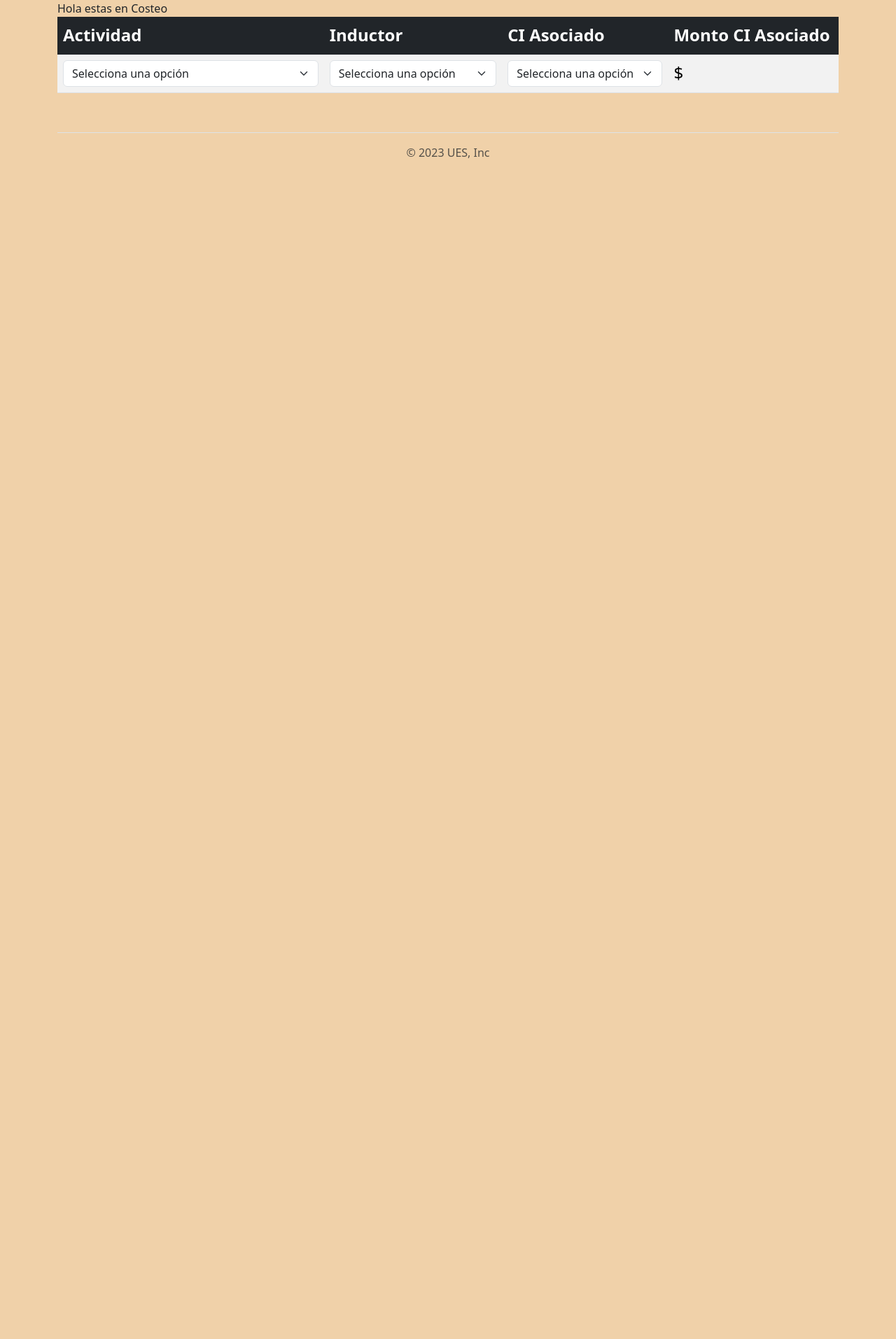
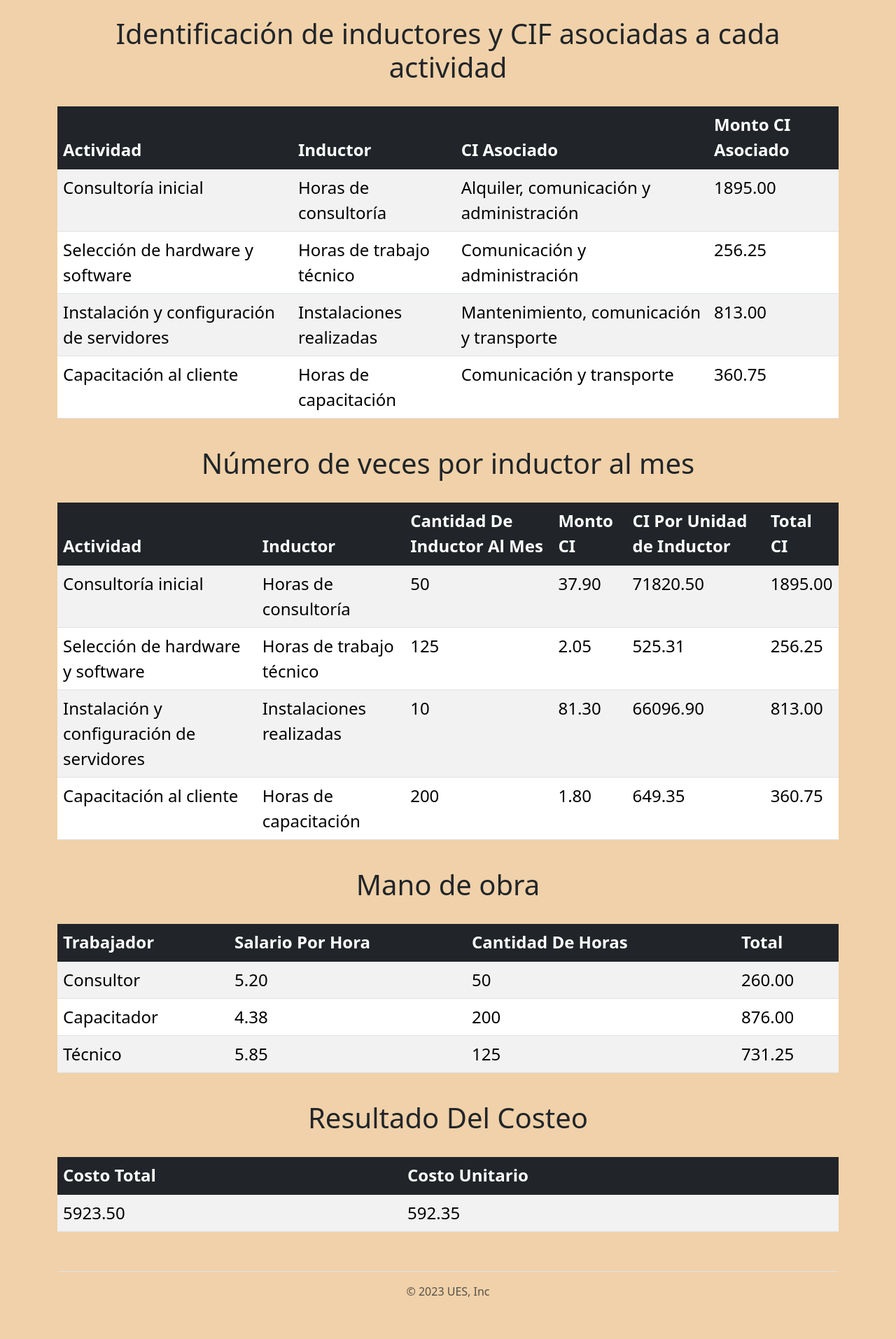
Before and after one commit to JGer04/ProyectoSIC, a Django app: page /costo/costeo in a window 1280 px wide. Shown: the part 80-1993 px from the top of the page at 70% size. Before the commit the page ends 306 px from the top, so only its background shows below. Run offline with Django 4.2, Linux system fonts and the light colour scheme; data comes from the database, SQL or seed files in the repository; both versions use the stored data as it was after the commit; some libraries are stand-ins or nearby versions.

Commit message:
Costeo listo

```diff
--- a/ServiTech/aplicaciones/costo/views.py
+++ b/ServiTech/aplicaciones/costo/views.py
@@ -3,6 +3,7 @@ from .models import *
 from django.urls import reverse_lazy
 from django.views.generic import CreateView, UpdateView, DeleteView
 from django import forms
+from decimal import Decimal, getcontext
 
 # Create your views here.
 def reporte(request):
@@ -30,23 +31,104 @@ def TablaActividades(request):
 def costeo(request):
     actividades = actividad.objects.all()
     inductores = inductor.objects.all()
-    #inductor31 = inductor.objects.get(codigo=31)
-    #inductor32 = inductor.objects.get(codigo=32)
-    #inductor33 = inductor.objects.get(codigo=33)
-    #CI_indirectos = costo_indirectos.objects.all()
     puestos = puesto.objects.all()
 
+    actividad1 = actividad.objects.get(codigo = 10)
+    actividad2 = actividad.objects.get(codigo = 11)
+    actividad3 = actividad.objects.get(codigo = 12)
+    actividad4 = actividad.objects.get(codigo = 13)
+
+    inductor1 = inductor.objects.get(codigo = 30)
+    inductor2 = inductor.objects.get(codigo = 31)
+    inductor3 = inductor.objects.get(codigo = 32)
+    inductor4 = inductor.objects.get(codigo = 33)
+
+    Costo1 = costo_indirectos.objects.get(codigo = 20)
+    Costo2 = costo_indirectos.objects.get(codigo = 21)
+    Costo3 = costo_indirectos.objects.get(codigo = 22)
+    Costo4 = costo_indirectos.objects.get(codigo = 23)
+    Costo5 = costo_indirectos.objects.get(codigo = 24)
+
+    puesto1 = puesto.objects.get(codigo = 40)
+    puesto2 = puesto.objects.get(codigo = 41)
+    puesto3 = puesto.objects.get(codigo = 42)
+
+    consultoria_inicial = (Costo1.monto + (Decimal(0.5)*Costo3.monto) + (Decimal(0.75)*Costo4.monto)).quantize(Decimal('0.00'))
+    seleccion_HS = ((Decimal(0.25)*Costo3.monto) + (Decimal(0.25)*Costo4.monto)).quantize(Decimal('0.00'))
+    instalacion_configuracion =(Costo2.monto + (Decimal(0.12)*Costo3.monto) + (Decimal(0.60)*Costo5.monto)).quantize(Decimal('0.00'))
+    capacitacion = ((Decimal(0.13)*Costo3.monto) + (Decimal(0.40)*Costo5.monto)).quantize(Decimal('0.00'))
+
+    consultoria_inicial2 = (consultoria_inicial/Decimal(50)).quantize(Decimal('0.00'))
+    seleccion_HS2 = (seleccion_HS/Decimal(125)).quantize(Decimal('0.00'))
+    instalacion_configuracion2 = (instalacion_configuracion/Decimal(10)).quantize(Decimal('0.00'))
+    capacitacion2 = (capacitacion/Decimal(200)).quantize(Decimal('0.00'))
+
+    consultoria_inicial3 = (consultoria_inicial*consultoria_inicial2).quantize(Decimal('0.00'))
+    seleccion_HS3 = (seleccion_HS*seleccion_HS2).quantize(Decimal('0.00'))
+    instalacion_configuracion3 = (instalacion_configuracion*instalacion_configuracion2).quantize(Decimal('0.00'))
+    capacitacion3 = (capacitacion*capacitacion2).quantize(Decimal('0.00'))
+
+    mod1 = (puesto1.salario_por_hora*Decimal(50)).quantize(Decimal('0.00'))
+    mod2 = (puesto2.salario_por_hora*Decimal(200)).quantize(Decimal('0.00'))
+    mod3 = (puesto3.salario_por_hora*Decimal(125)).quantize(Decimal('0.00'))
+
+    total_mod = (mod1+mod2+(Decimal(2)*mod3)).quantize(Decimal('0.00'))
+    total_ci = consultoria_inicial+seleccion_HS+instalacion_configuracion+capacitacion
+
+    costo_total = total_ci+total_mod
+    costo_unitario = (costo_total/Decimal(10)).quantize(Decimal('0.00'))
 
 
 
     return render(request, 'costo/costeo.html', {
         'actividades':actividades,
         'inductores':inductores,
-        #'inductor31':inductor31,
-        #'inductor32':inductor32,
-        #'inductor33':inductor33,
-        #'CI_indirectos':CI_indirectos,
-        'puestos':puestos
+        'puestos':puestos,
+
+        'Costo1':Costo1,
+        'Costo2':Costo2,
+        'Costo3':Costo3,
+        'Costo4':Costo4,
+        'Costo5':Costo5,
+
+        'consultoria_inicial':consultoria_inicial,
+        'seleccion_HS':seleccion_HS,
+        'instalacion_configuracion':instalacion_configuracion,
+        'capacitacion':capacitacion,
+
+        'inductor1':inductor1,
+        'inductor2':inductor2,
+        'inductor3':inductor3,
+        'inductor4':inductor4,
+
+        'actividad1':actividad1,
+        'actividad2':actividad2,
+        'actividad3':actividad3,
+        'actividad4':actividad4,
+
+        'consultoria_inicial2':consultoria_inicial2,
+        'seleccion_HS2':seleccion_HS2,
+        'instalacion_configuracion2':instalacion_configuracion2,
+        'capacitacion2':capacitacion2,
+
+        'consultoria_inicial3':consultoria_inicial3,
+        'seleccion_HS3':seleccion_HS3,
+        'instalacion_configuracion3':instalacion_configuracion3,
+        'capacitacion3':capacitacion3,
+
+        'mod1':mod1,
+        'mod2':mod2,
+        'mod3':mod3,
+
+        'puesto1':puesto1,
+        'puesto2':puesto2,
+        'puesto3':puesto3,
+
+        'total_mod':total_mod,
+        'total_ci':total_ci,
+        'costo_total':costo_total,
+        'costo_unitario':costo_unitario
+
     })
 
 
--- a/ServiTech/templates/costo/actividad.html
+++ b/ServiTech/templates/costo/actividad.html
@@ -17,6 +17,7 @@
             <tr>
                 <th>Código</th>
                 <th>Nombre</th>
+                <th>Costo Indirecto Asociado</th>
                 <th>Modificar</th>
             </tr>
         </thead>
@@ -25,6 +26,7 @@
                 <tr>
                     <td> {{ e.codigo }}</td>
                     <td> {{ e.nombre }}</td>
+                    <td> {{ e.costo_indirecto_asociado }}</td>
                     <td> <a href="{% url 'modificarAC' e.id %}">
                         <i class="fa-regular fa-pen-to-square"></i>
                         </a>
@@ -42,7 +44,6 @@
             <tr>
                 <th>Código</th>
                 <th>Nombre</th>
-                <th>Costo Indirecto Asociado</th>
                 <th>Modificar</th>
             </tr>
         </thead>
@@ -51,7 +52,6 @@
                 <tr>
                     <td> {{ e.codigo }}</td>
                     <td> {{ e.nombre }}</td>
-                    <td> {{ e.costo_indirecto_asociado }}</td>
                     <td> <a href="{% url 'modificarIN' e.id %}">
                         <i class="fa-regular fa-pen-to-square"></i>
                         </a>
--- a/ServiTech/templates/costo/costeo.html
+++ b/ServiTech/templates/costo/costeo.html
@@ -8,7 +8,7 @@
 
 
 {% block content %}
-    <div>Hola estas en Costeo</div>
+<br><h1>Identificación de inductores y CIF asociadas a cada actividad</h1><br>
     <table class="table table-striped" style="font-size: x-large;">
         <thead class="table-dark">
             <tr>
@@ -20,34 +20,124 @@
         </thead>
         <tbody class="table-group-divider">
             <tr>
-                <td>
-                    <select class="form-select" aria-label="Default select example">
-                        <option value="">Selecciona una opción</option>
-                        {% for o in actividades %}
-                            <option>{{ o.nombre }}</option>
-                        {% endfor %}
-                    </select>
-                </td>
-                <td>
-                    <select class="form-select" aria-label="Default select example">
-                        <option value="">Selecciona una opción</option>
-                        {% for o in inductores %}
-                            <option>{{ o.nombre }}</option>
-                        {% endfor %}
-                    </select>
-                </td>
-                <td>
-                    <select class="form-select" aria-label="Default select example">
-                        <option value="">Selecciona una opción</option>
-                        {% for o in CI_indirectos %}
-                            <option>{{ o.nombre }}</option>
-                        {% endfor %}
-                    </select>
-                </td>
-                <td>
-                    ${{HOLS}}
-                </td>
+                <td>{{ actividad1.nombre }}</td>
+                <td>{{ inductor1.nombre }}</td>
+                <td>{{ actividad1.costo_indirecto_asociado }}</td>
+                <td>{{ consultoria_inicial }}</td>
+            </tr>
+            <tr>
+                <td>{{ actividad2.nombre }}</td>
+                <td>{{ inductor2.nombre }}</td>
+                <td>{{ actividad2.costo_indirecto_asociado }}</td>
+                <td>{{ seleccion_HS }}</td>
+            </tr>
+            <tr>
+                <td>{{ actividad3.nombre }}</td>
+                <td>{{ inductor3.nombre }}</td>
+                <td>{{ actividad3.costo_indirecto_asociado }}</td>
+                <td>{{ instalacion_configuracion }}</td>
+            </tr>
+            <tr>
+                <td>{{ actividad4.nombre }}</td>
+                <td>{{ inductor4.nombre }}</td>
+                <td>{{ actividad4.costo_indirecto_asociado }}</td>
+                <td>{{ capacitacion }}</td>
             </tr>
         </tbody>
     </table>
+
+    <br><h1>Número de veces por inductor al mes</h1><br>
+    <table class="table table-striped" style="font-size: x-large;">
+        <thead class="table-dark">
+            <tr>
+                <th>Actividad</th>
+                <th>Inductor</th>
+                <th>Cantidad De Inductor Al Mes</th>
+                <th>Monto CI</th>
+                <th>CI Por Unidad de Inductor</th>
+                <th>Total CI</th>
+            </tr>
+        </thead>
+        <tbody class="table-group-divider">
+            <tr>
+                <td>{{ actividad1.nombre }}</td>
+                <td>{{ inductor1.nombre }}</td>
+                <td>50</td>
+                <td>{{ consultoria_inicial2 }}</td>
+                <td>{{ consultoria_inicial3 }}</td>
+                <td>{{ consultoria_inicial }}</td>
+            </tr>
+            <tr>
+                <td>{{ actividad2.nombre }}</td>
+                <td>{{ inductor2.nombre }}</td>
+                <td>125</td>
+                <td>{{ seleccion_HS2 }}</td>
+                <td>{{ seleccion_HS3 }}</td>
+                <td>{{ seleccion_HS }}</td>
+            </tr>
+            <tr>
+                <td>{{ actividad3.nombre }}</td>
+                <td>{{ inductor3.nombre }}</td>
+                <td>10</td>
+                <td>{{ instalacion_configuracion2 }}</td>
+                <td>{{ instalacion_configuracion3 }}</td>
+                <td>{{ instalacion_configuracion }}</td>
+            </tr>
+            <tr>
+                <td>{{ actividad4.nombre }}</td>
+                <td>{{ inductor4.nombre }}</td>
+                <td>200</td>
+                <td>{{ capacitacion2 }}</td>
+                <td>{{ capacitacion3 }}</td>
+                <td>{{ capacitacion }}</td>
+            </tr>
+        </tbody>
+    </table>
+    <br><h1>Mano de obra</h1><br>
+    <table class="table table-striped" style="font-size: x-large;">
+        <thead class="table-dark">
+            <tr>
+                <th>Trabajador</th>
+                <th>Salario Por Hora</th>
+                <th>Cantidad De Horas</th>
+                <th>Total</th>
+            </tr>
+        </thead>
+        <tbody class="table-group-divider">
+           <tr>
+            <td>{{puesto1.nombre}}</td>
+            <td>{{puesto1.salario_por_hora}}</td>
+            <td>50</td>
+            <td>{{mod1}}</td>
+           </tr>
+           <tr>
+            <td>{{puesto2.nombre}}</td>
+            <td>{{puesto2.salario_por_hora}}</td>
+            <td>200</td>
+            <td>{{mod2}}</td>
+           </tr>
+           <tr>
+            <td>{{puesto3.nombre}}</td>
+            <td>{{puesto3.salario_por_hora}}</td>
+            <td>125</td>
+            <td>{{mod3}}</td>
+           </tr>
+        </tbody>
+    </table>
+    <br><h1>Resultado Del Costeo</h1><br>
+    <table class="table table-striped" style="font-size: x-large;">
+        <thead class="table-dark">
+            <tr>
+                <th>Costo Total</th>
+                <th>Costo Unitario</th>
+            </tr>
+        </thead>
+        <tbody class="table-group-divider">
+           <tr>
+            <td>{{costo_total}}</td>
+            <td>{{costo_unitario}}</td>
+           </tr>
+        </tbody>
+    </table>
+
 {% endblock content %}
```
Also changed, not shown: ServiTech/db.sqlite3.
